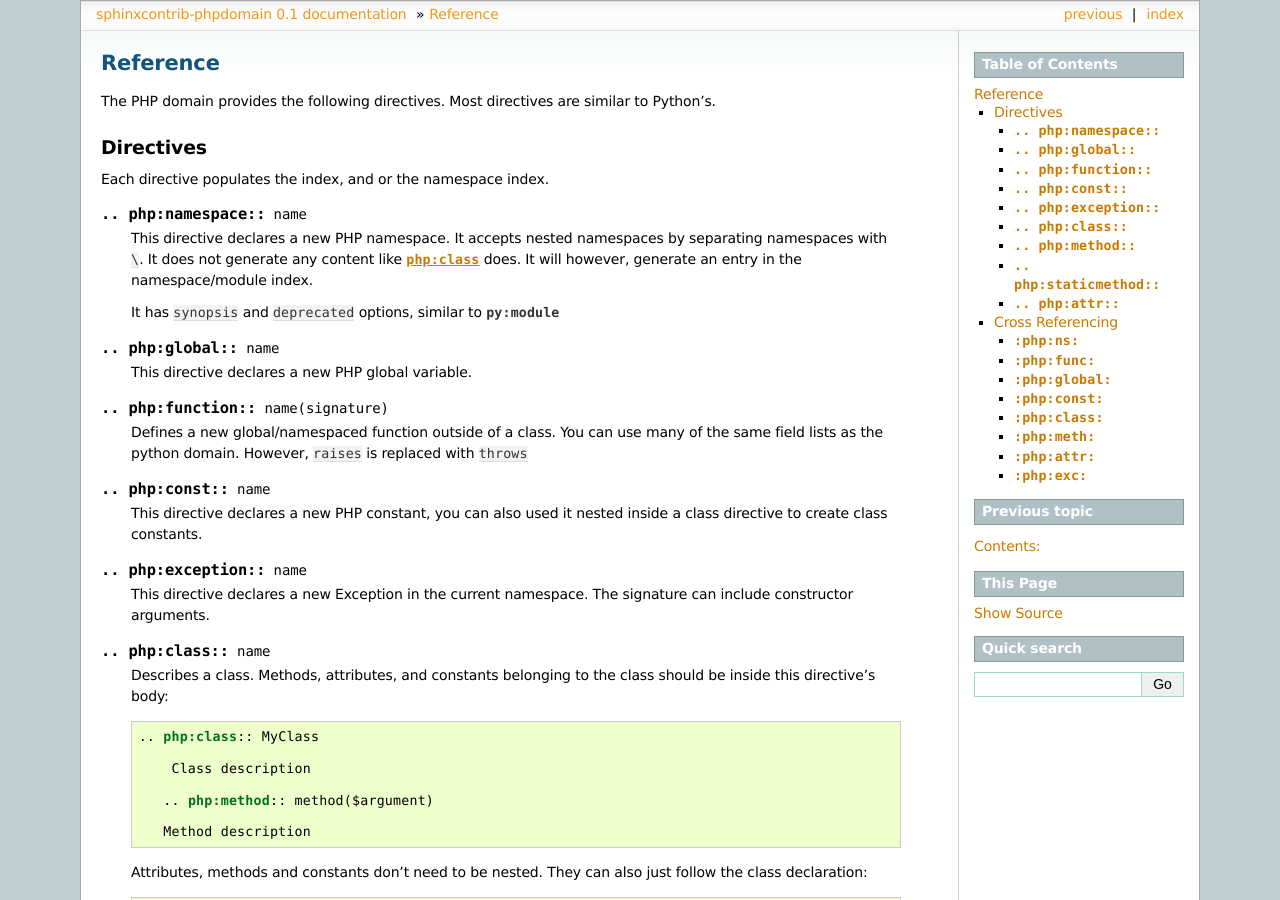
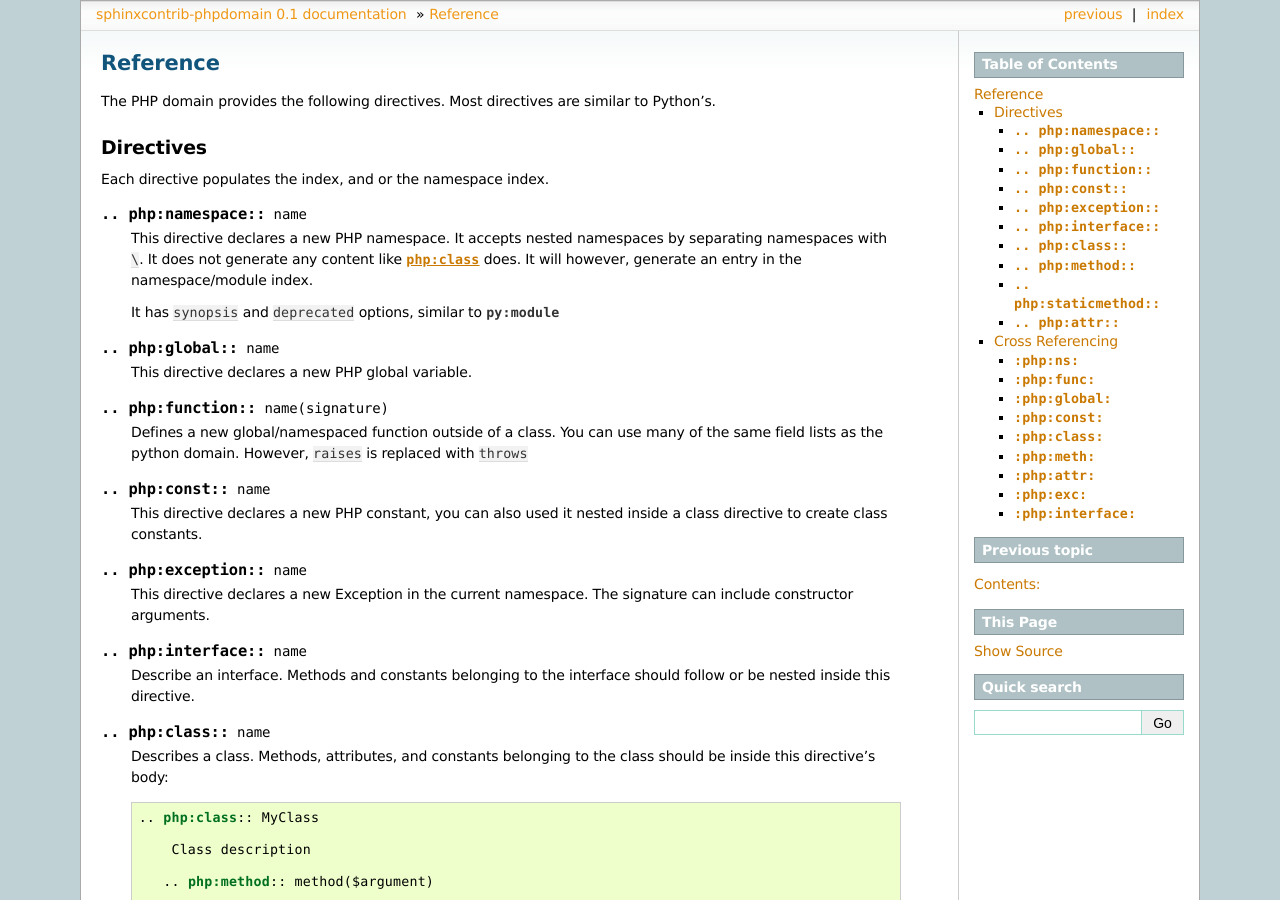
Before and after one commit to sphinx-contrib/phpdomain, a Sphinx documentation site: the page built from doc/reference.rst, in a window 1280 px wide and 900 px high. Built offline with Sphinx 7.4.7, drawn with Linux system fonts in a browser that asks for light colours; some of the changed text lies outside the part shown.

Commit message:
Updating documentation to include interfaces. Updating setup.py and setup.cfg. Updating changelog for new point release.

```diff
--- a/doc/reference.rst
+++ b/doc/reference.rst
@@ -39,6 +39,11 @@ Each directive populates the index, and or the namespace index.
 
    This directive declares a new Exception in the current namespace. The
    signature can include constructor arguments.
+
+.. rst:directive:: .. php:interface:: name
+
+   Describe an interface.  Methods and constants belonging to the interface
+   should follow or be nested inside this directive.
 
 .. rst:directive:: .. php:class:: name
 
@@ -145,3 +150,7 @@ matching directive is found:
 .. rst:role:: php:exc
 
    Reference an exception.  A namespaced name may be used.
+
+.. rst:role:: php:interface
+
+   Reference an interface.  A namespaced name may be used.
--- a/setup.cfg
+++ b/setup.cfg
@@ -1,6 +1,6 @@
 [egg_info]
-tag_build = dev
-tag_date = true
+tag_build =
+tag_date = false
 
 [aliases]
 release = egg_info -RDb ''
--- a/setup.py
+++ b/setup.py
@@ -13,7 +13,7 @@ requires = ['Sphinx>=1.0']
 
 setup(
     name='sphinxcontrib-phpdomain',
-    version='0.1.2',
+    version='0.1.3',
     url='http://bitbucket.org/markstory/sphinx-contrib',
     download_url='http://pypi.python.org/pypi/sphinxcontrib-phpdomain',
     license='BSD',
```
Also changed, not shown: 1 other file.
